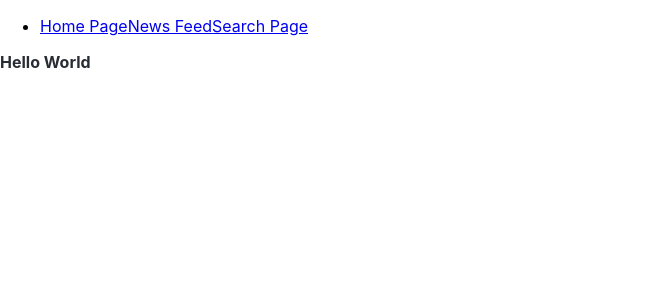
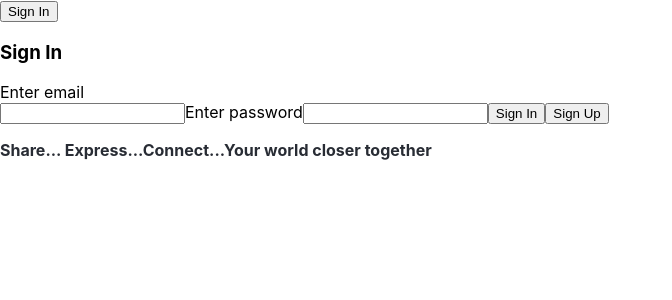
Before and after one commit to DeveloperAshutosh/osahd1, a React (Create React App) app: page / in a window 1280 px wide. Shown: the top 300 px of the page, without its empty margins (0-672 px from the left). Built offline with nearby package versions, Linux system fonts and the light colour scheme.

Commit message:
updated master

```diff
--- a/src/components/App.js
+++ b/src/components/App.js
@@ -1,11 +1,13 @@
 import React from "react";
 import "./App.css";
+import SignIn from "./sign-in/SignIn";
 
 class App extends React.Component {
   render() {
     return (
       <div>
-        <p>Hello World</p>
+
+        <SignIn />
       </div>
     );
   }
--- a/src/components/HomePage.js
+++ b/src/components/HomePage.js
@@ -16,8 +16,7 @@ class HomePage extends React.Component {
           Logout
         </button>
 
-        <SignIn />
-        <SignUp />
+
       </>
     );
   }
--- a/src/index.js
+++ b/src/index.js
@@ -28,7 +28,7 @@ socialMediaAppStore.dispatch(setLoggedIn(false));
 const Root = (store) => (
   <Provider store={store.store}>
     <Router>
-      <Nav />
+
       <Route path="/" component={App} exact />
       <Route path="/NewsFeed" component={NewsFeed} />
       <Route path="/Search" component={SearchPage} />
```
Also changed, not shown: src/components/NewsFeed.js (line endings or trailing spaces).
